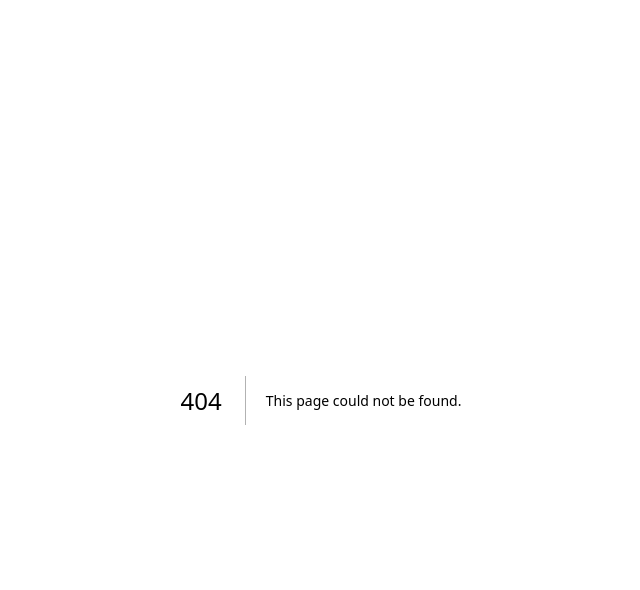
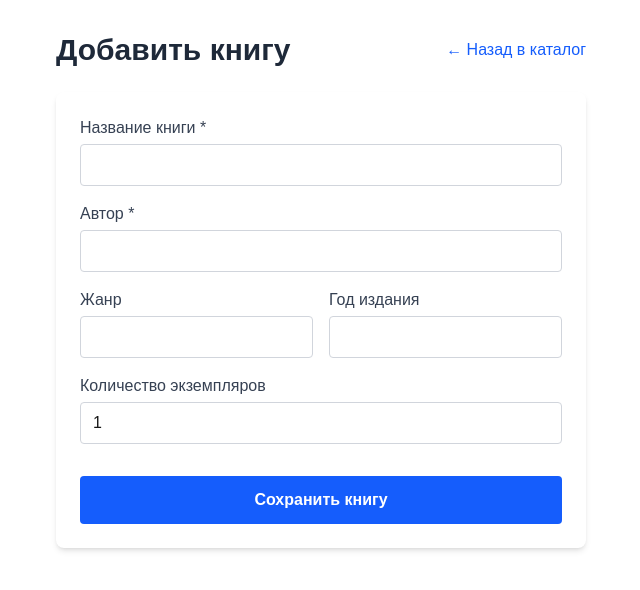
Before and after one commit to alinagudosnikova4-ship-it/library-app, a Next.js app: page /books/new in a window 1280 px wide. Before the commit this address had no page. Shown: the top 590 px of the page, without its empty margins (319-959 px from the left). Built offline with nearby package versions, Linux system fonts and the light colour scheme.

Commit message:
День 7: Добавлена форма создания книги (Server Actions)

```diff
--- /dev/null
+++ b/app/books/new/page.tsx
@@ -0,0 +1,81 @@
+import { prisma } from '../../lib/prisma';
+import { redirect } from 'next/navigation';
+import { revalidatePath } from 'next/cache';
+import Link from 'next/link';
+
+export default function NewBookPage() {
+  // Это и есть Server Action — функция, которая выполнится на сервере при отправке формы
+  async function addBook(formData: FormData) {
+    'use server';
+
+    // Получаем данные из полей формы
+    const title = formData.get('title') as string;
+    const author = formData.get('author') as string;
+    const genre = formData.get('genre') as string;
+    const year = parseInt(formData.get('year') as string) || null;
+    const copiesTotal = parseInt(formData.get('copiesTotal') as string) || 1;
+
+    // Генерируем случайный ISBN (чтобы база данных не ругалась на уникальность)
+    const isbn = crypto.randomUUID();
+
+    // Сохраняем книгу в базу данных
+    await prisma.book.create({
+      data: {
+        title,
+        author,
+        genre,
+        year,
+        isbn,
+        copiesTotal,
+        copiesAvailable: copiesTotal,
+      },
+    });
+
+    // Обновляем кэш страницы каталога и перекидываем пользователя туда
+    revalidatePath('/books');
+    redirect('/books');
+  }
+
+  return (
+    <div className="p-8 max-w-2xl mx-auto">
+      <div className="flex justify-between items-center mb-6">
+        <h1 className="text-3xl font-bold text-gray-800">Добавить книгу</h1>
+        <Link href="/books" className="text-blue-600 hover:underline font-medium">
+          &larr; Назад в каталог
+        </Link>
+      </div>
+
+      <form action={addBook} className="bg-white p-6 rounded-lg shadow-md flex flex-col gap-4">
+        <div>
+          <label className="block text-gray-700 font-medium mb-1">Название книги *</label>
+          <input type="text" name="title" required className="w-full border border-gray-300 rounded px-3 py-2 focus:outline-none focus:border-blue-500" />
+        </div>
+
+        <div>
+          <label className="block text-gray-700 font-medium mb-1">Автор *</label>
+          <input type="text" name="author" required className="w-full border border-gray-300 rounded px-3 py-2 focus:outline-none focus:border-blue-500" />
+        </div>
+
+        <div className="flex gap-4">
+          <div className="flex-1">
+            <label className="block text-gray-700 font-medium mb-1">Жанр</label>
+            <input type="text" name="genre" className="w-full border border-gray-300 rounded px-3 py-2 focus:outline-none focus:border-blue-500" />
+          </div>
+          <div className="flex-1">
+            <label className="block text-gray-700 font-medium mb-1">Год издания</label>
+            <input type="number" name="year" className="w-full border border-gray-300 rounded px-3 py-2 focus:outline-none focus:border-blue-500" />
+          </div>
+        </div>
+
+        <div>
+          <label className="block text-gray-700 font-medium mb-1">Количество экземпляров</label>
+          <input type="number" name="copiesTotal" defaultValue={1} min={1} required className="w-full border border-gray-300 rounded px-3 py-2 focus:outline-none focus:border-blue-500" />
+        </div>
+
+        <button type="submit" className="bg-blue-600 text-white font-bold py-3 px-4 rounded hover:bg-blue-700 transition mt-4">
+          Сохранить книгу
+        </button>
+      </form>
+    </div>
+  );
+}
--- a/app/books/page.tsx
+++ b/app/books/page.tsx
@@ -9,13 +9,20 @@ export default async function BooksPage() {
 
   return (
     <div className="p-8 max-w-5xl mx-auto">
+      {/* Шапка страницы с кнопками */}
       <div className="flex justify-between items-center mb-6">
         <h1 className="text-3xl font-bold text-gray-800">Каталог книг</h1>
-        <Link href="/" className="text-blue-600 hover:underline font-medium">
-          &larr; На главную
-        </Link>
+        <div className="flex gap-4">
+          <Link href="/books/new" className="bg-blue-600 text-white px-4 py-2 rounded hover:bg-blue-700 transition">
+            + Добавить книгу
+          </Link>
+          <Link href="/" className="text-blue-600 hover:underline font-medium self-center">
+            &larr; На главную
+          </Link>
+        </div>
       </div>
 
+      {/* Таблица с книгами */}
       <div className="bg-white shadow-md rounded-lg overflow-hidden">
         <table className="w-full text-left border-collapse">
           <thead>
```
Also changed, not shown: 1 other file (tests, documents, lock files or other folders).
